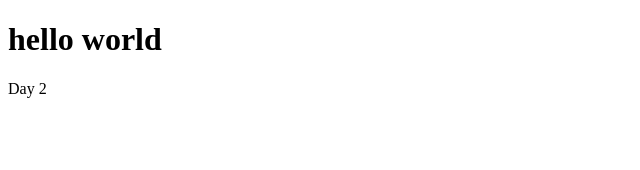
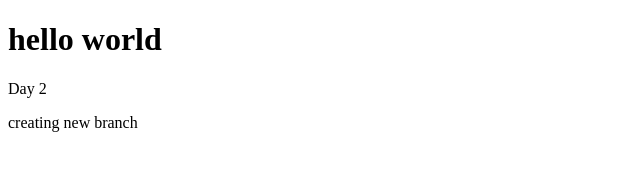
Before and after one commit to vgarcia1524/Mobile-Class, a plain HTML site: page index.html in a window 1280 px wide. Shown: the whole page, without its empty margins (0-640 px from the left). Drawn offline with Linux system fonts and the light colour scheme.

Commit message:
adding branch

```diff
--- a/index.html
+++ b/index.html
@@ -10,7 +10,7 @@
 
 <h1>hello world</h1>
 <p>Day 2 </p>
-
+<p>creating new branch</p>
 
 
 
```
